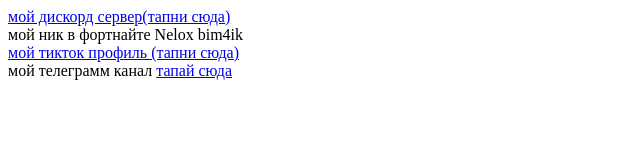
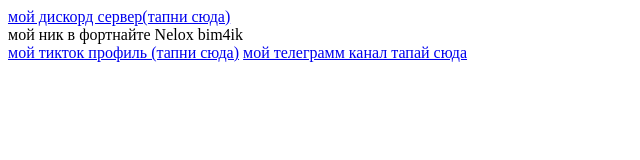
Before and after one commit to tima1103/tiktokl, a plain HTML site: page index.html in a window 1280 px wide. Shown: the whole page, without its empty margins (0-640 px from the left). Drawn offline with Linux system fonts and the light colour scheme.

Commit message:
Update index.html

```diff
--- a/index.html
+++ b/index.html
@@ -9,8 +9,8 @@
 
    <a href="https://discord.gg/4xmXyyBjRZ">мой дискорд сервер(тапни сюда)</a>
    <div>мой ник в фортнайте Nelox bim4ik</div>
-   <a href="tiktok.com/@bim4ik1103">мой тикток профиль (тапни сюда)</a>
- <div>мой телеграмм канал  <a href="t.me/LogovoBim4ika">тапай сюда</a></div>
+
+   <a href="tiktok.com/@bim4ik1103">мой тикток профиль (тапни сюда)</a>  <a href="t.me/LogovoBim4ika"> мой телеграмм канал тапай сюда</a></
 
 </body>
 </html>
```
